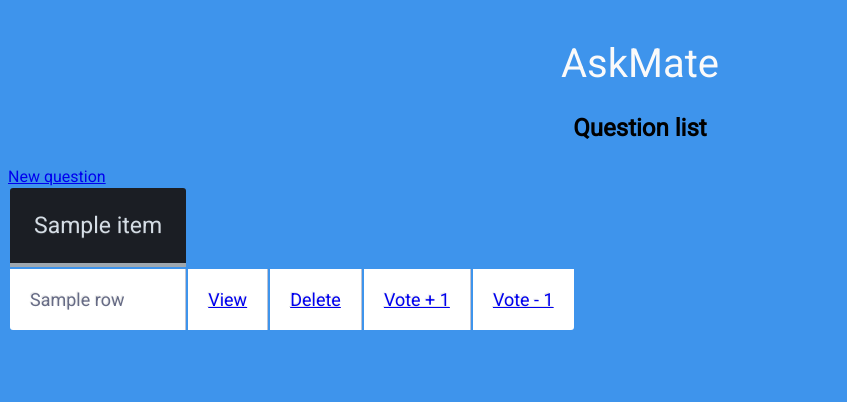
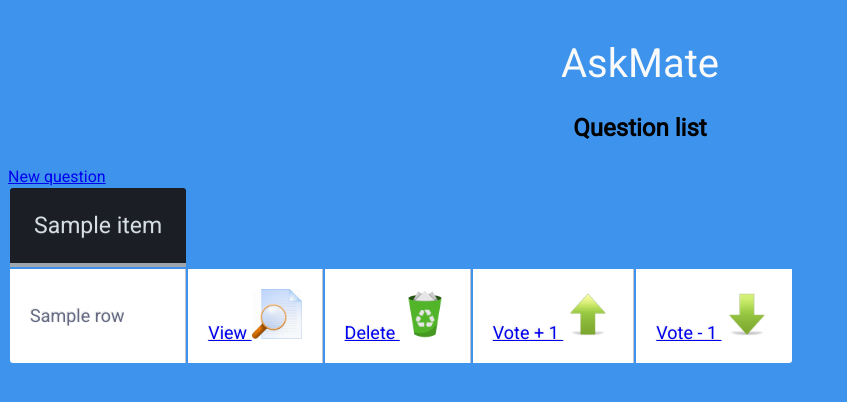
Before and after one commit to gabee1987/2nd_TW_week_StormCoders_AskMate_with_SQL, a Flask app: template templates/home.html in a window 1280 px wide. Shown: the top 402 px of the page, without its empty margins (0-847 px from the left). Run offline with Flask 2, Linux system fonts and the light colour scheme; the template is opened without the code that fills it: most values are stand-ins (such as "Sample title", 1, 10 or a date in 2020); some libraries are stand-ins or nearby versions.

Commit message:
images for buttons added to home.html

```diff
--- a/templates/home.html
+++ b/templates/home.html
@@ -24,16 +24,24 @@
                             <td>{{ question }}</td>
                         {% endfor %}
                         <td align="middle">
-                            <a href="/question/{{ view_questions[0][0] }}">View</a>
+                            <a href="/question/{{ view_questions[0][0] }}">View
+                            <img border="0" alt="View" src="/static/img/view.png" width="50" height="50">
+                            </a>
                         </td>
                         <td align="middle">
-                            <a href="/question/{{ view_questions[0][0] }}/delete">Delete</a>
+                            <a href="/question/{{ view_questions[0][0] }}/delete">Delete
+                            <img border="0" alt="View" src="/static/img/bin.png" width="50" height="50">
+                            </a>
                         </td>
                         <td align="middle">
-                            <a href="/question/{{ view_questions[0][0] }}/vote-up">Vote + 1</a>
+                            <a href="/question/{{ view_questions[0][0] }}/vote-up">Vote + 1
+                            <img border="0" alt="View" src="/static/img/vote_up.png" width="50" height="50">
+                            </a>
                         </td>
                         <td align="middle">
-                            <a href="/question/{{ view_questions[0][0] }}/vote-down">Vote - 1</a>
+                            <a href="/question/{{ view_questions[0][0] }}/vote-down">Vote - 1
+                            <img border="0" alt="View" src="/static/img/vote_down.png" width="50" height="50">
+                            </a>
                         </td>
                     </tr>
                 {% endfor %}
```
